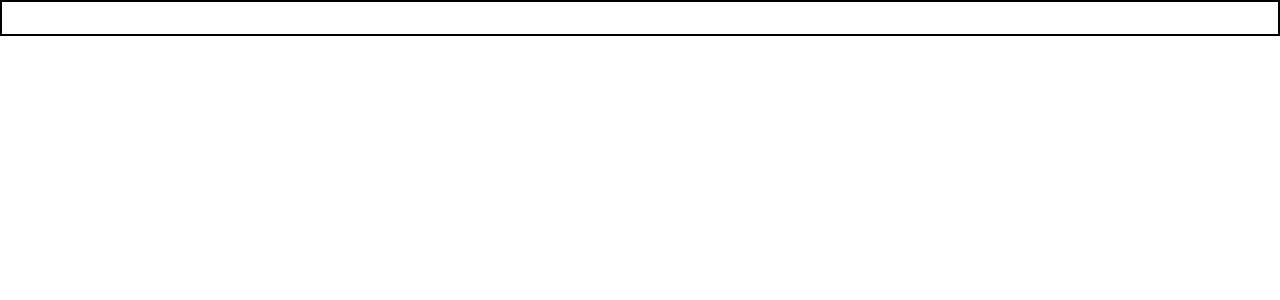
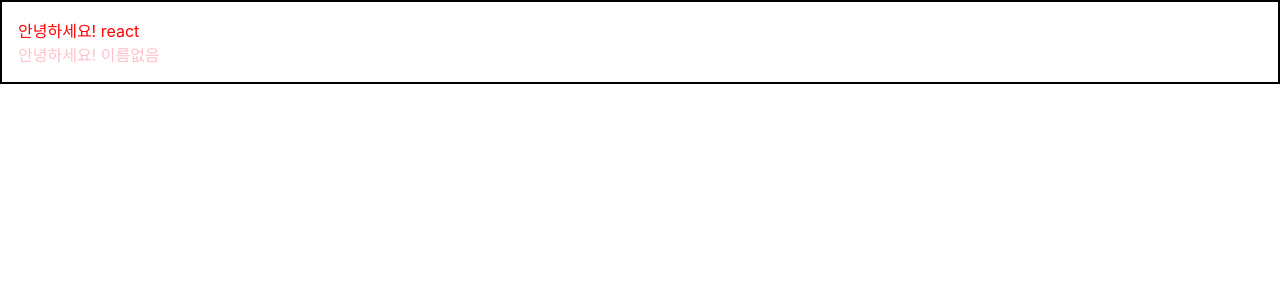
Before and after one commit to NaDaPuPu/begin-react, a React (Create React App) app: page / in a window 1280 px wide. Shown: the top 300 px of the page. Built offline with nearby package versions, Linux system fonts and the light colour scheme.

Commit message:
Chapter 1.5. Props - With 'props.children'

```diff
--- a/src/Wrapper.js
+++ b/src/Wrapper.js
@@ -1,11 +1,11 @@
-function Wrapper() {
+function Wrapper({ children }) {
     const style = {
         border: '2px solid black',
         padding: '16px'
     };
     return (
         <div style={style}>
-
+            {children}
         </div>
     );
 }
```
